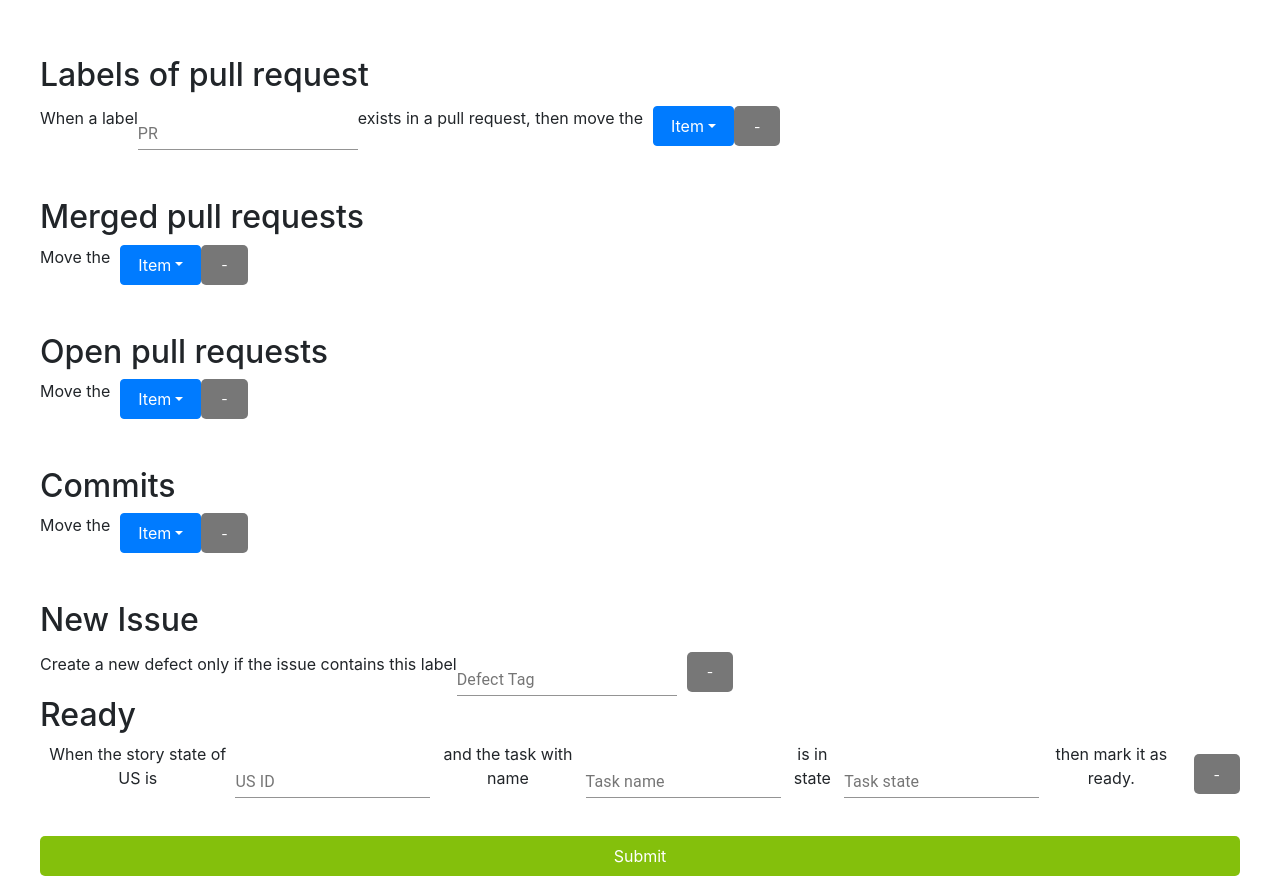
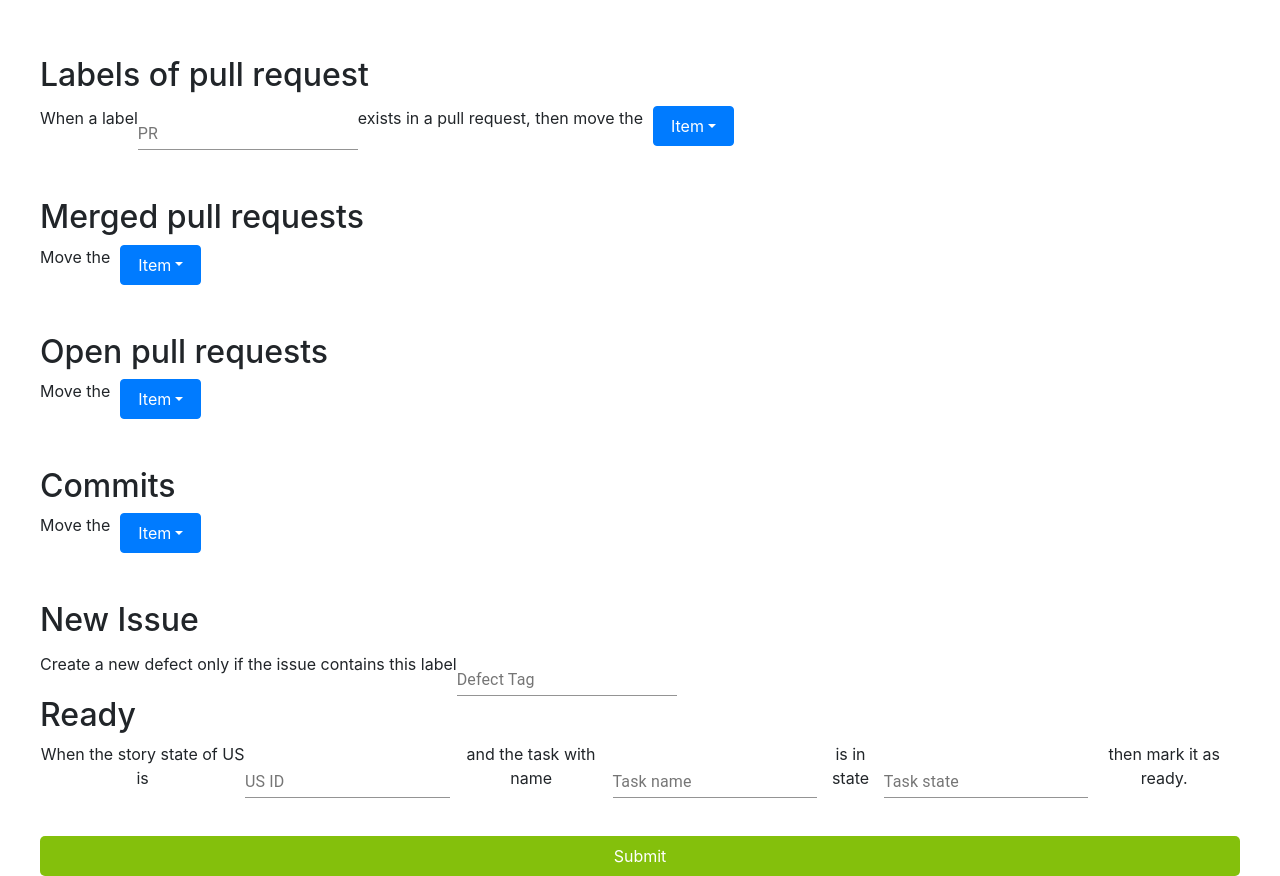
Before and after one commit to taban03/gitHub_to_Rally_UI, a React (Create React App) app: page / in a window 1280 px wide. Shown: the part 799-1675 px from the top of the page. Built offline with nearby package versions, Linux system fonts and the light colour scheme.

Commit message:
Remove toggle icon

```diff
--- a/src/components/Form/Form.js
+++ b/src/components/Form/Form.js
@@ -263,13 +263,6 @@ export class IncorporationForm extends React.Component {
                             <Par2 onChange={this.handleStatusChange} />
                         )}
 
-                        <button
-                            type="button"
-                            onClick={this.handleRemoveShareholder(0)}
-                            className="small"
-                        >
-                            -
-                        </button>
                     </div>
                  ))}
                             <br/>
@@ -301,13 +294,6 @@ export class IncorporationForm extends React.Component {
                             <Par2 onChange={this.handleStatusChange}/>
                         )}
 
-                        <button
-                            type="button"
-                            onClick={this.handleRemoveShareholder(0)}
-                            className="small"
-                        >
-                            -
-                        </button>
                     </div>
                 ))}
                 <br/>
@@ -332,15 +318,6 @@ export class IncorporationForm extends React.Component {
                             <Par2 onChange={this.handleStatusChange} />
                         )}
 
-
-
-                        <button
-                            type="button"
-                            onClick={this.handleRemoveShareholder(0)}
-                            className="small"
-                        >
-                            -
-                        </button>
                     </div>
                 ))}
                 <br/>
@@ -365,13 +342,6 @@ export class IncorporationForm extends React.Component {
                             <Par2 func={this.handleStatusChange} />
                         )}
 
-                        <button
-                            type="button"
-                            onClick={this.handleRemoveShareholder(0)}
-                            className="small"
-                        >
-                            -
-                        </button>
                     </div>
                 ))}
                 <br/>
@@ -395,15 +365,6 @@ export class IncorporationForm extends React.Component {
                             <Par2 func={this.handleStatusChange}/>
                         )}
 
-
-
-                        <button
-                            type="button"
-                            onClick={this.handleRemoveShareholder(0)}
-                            className="small"
-                        >
-                            -
-                        </button>
                     </div>
                 ))}
                 <div className="rows">
@@ -433,15 +394,6 @@ export class IncorporationForm extends React.Component {
                             <Par2 onChange={this.handleStatusChange} />
                         )}
 
-
-
-                        <button
-                            type="button"
-                            onClick={this.handleRemoveShareholder(0)}
-                            className="small"
-                        >
-                            -
-                        </button>
                     </div>
                 ))}
                 <button>Submit</button>
```
